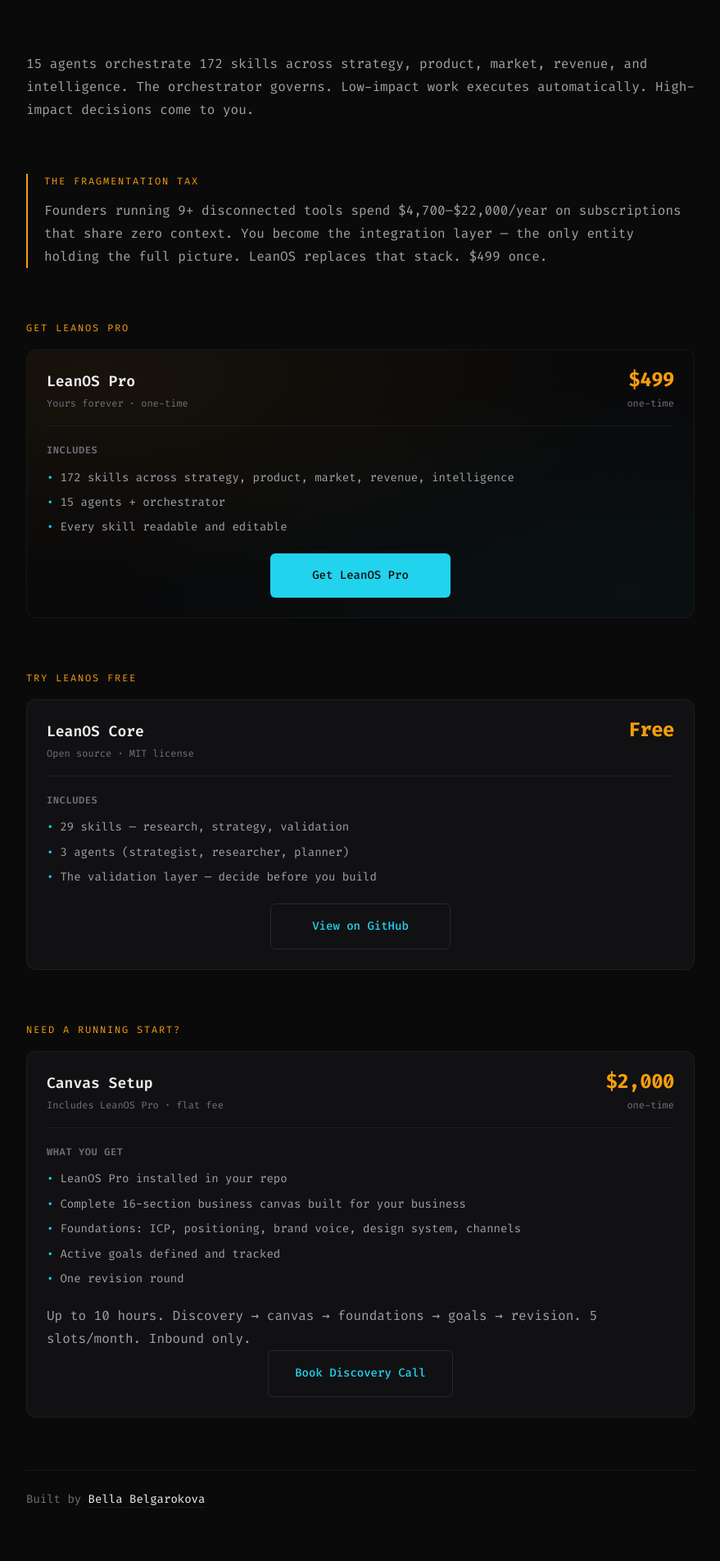
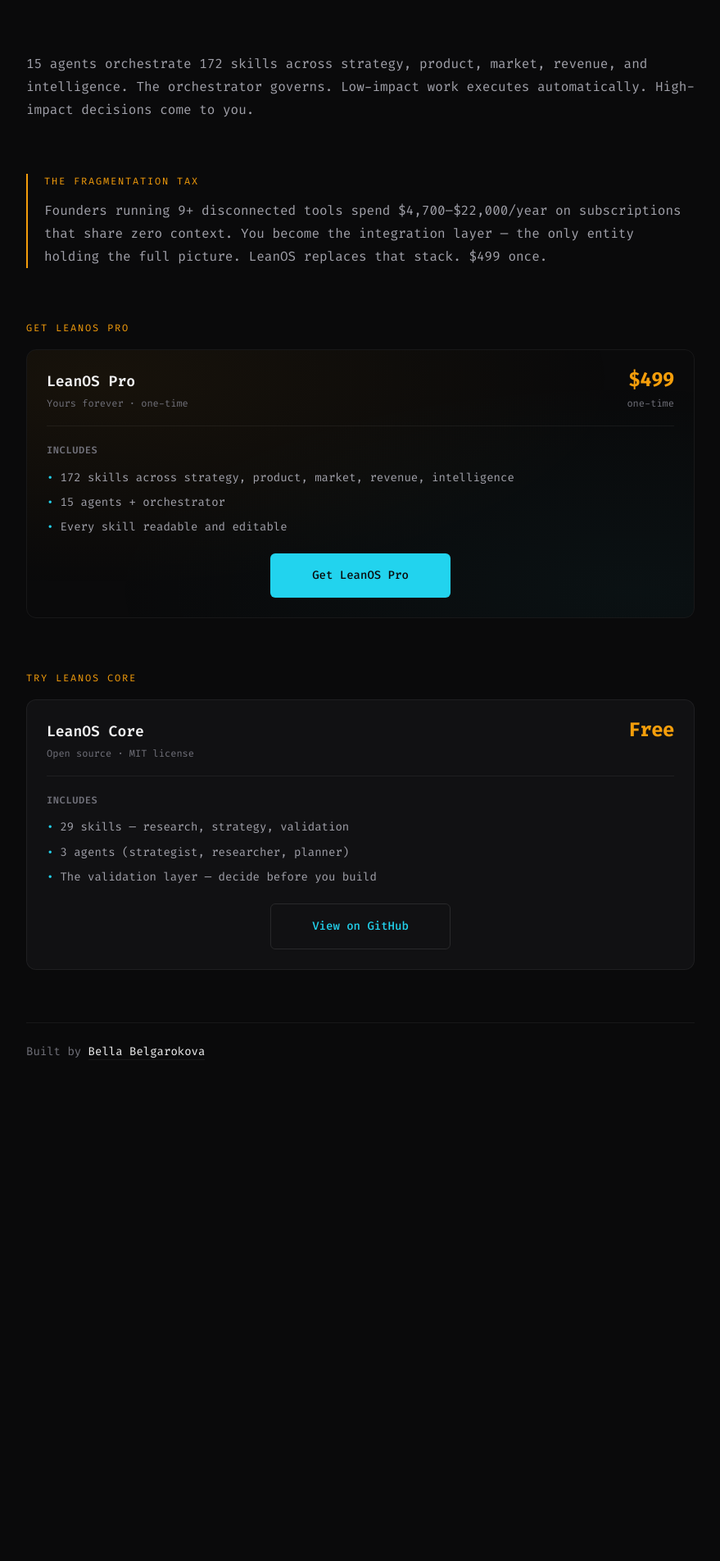
Before and after one commit to BellaBe/bellabe.github.io, a Jekyll site: the page built from leanos.html, in a window 1280 px wide. Shown: the part 1892-3796 px from the top of the page at 82% size, without its empty margins (200-1079 px from the left). Built offline with Jekyll 4.4.1, drawn with Linux system fonts in a browser that asks for light colours; after the commit the page ends 3250 px from its top, so only the background shows below that.

Commit message:
Consistency pass: width, Canvas Setup, CTO hours, text colour
Width: apply minimal-main--wide to services.html and writing.html
— all pages now use 880px container consistently

Canvas Setup: remove from leanos.html, canonical location is services.html
— was duplicated across both pages, single source now

Fractional CTO: add "Up to 30 hours/month. 1–2 clients maximum.
Month-to-month." capacity note — canvas specifies 30 hrs, it was
missing from the page

Text colour: .minimal-section p:not([class]) changed from
--color-text-primary (white) to --color-text-secondary (grey)
— services.html bare <p> elements now match leanos.html subtle-note
colour, pages are visually consistent

Co-Authored-By: Claude Opus 4.6 <noreply@anthropic.com>

```diff
--- a/assets/css/main.css
+++ b/assets/css/main.css
@@ -2063,7 +2063,7 @@ body.light .icon-sun { display: inline; }
 
 .minimal-section p:not([class]) {
   font-size: var(--font-size-base);
-  color: var(--color-text-primary);
+  color: var(--color-text-secondary);
   line-height: var(--line-height-relaxed);
 }
 
--- a/leanos.html
+++ b/leanos.html
@@ -131,7 +131,7 @@ minimal: true
 
   <!-- Get Free -->
   <div class="minimal-section minimal-section--label-only">
-    <div class="label">Try LeanOS Free</div>
+    <div class="label">Try LeanOS Core</div>
   </div>
   <div class="pricing-box pricing-box--secondary">
     <div class="pricing-header">
@@ -160,41 +160,6 @@ minimal: true
     <a href="https://github.com/BellaBe/lean-os" target="_blank" rel="noopener" class="btn-block btn-block--secondary">View on GitHub</a>
   </div>
 
-  <!-- Canvas Setup -->
-  <div class="minimal-section minimal-section--label-only">
-    <div class="label">Need a running start?</div>
-  </div>
-  <div class="pricing-box pricing-box--secondary">
-    <div class="pricing-header">
-      <div class="pricing-row">
-        <div class="pricing-title-row">
-          <span class="pricing-title">Canvas Setup</span>
-        </div>
-        <span class="price-amount">$2,000</span>
-      </div>
-      <div class="pricing-row">
-        <p class="pricing-subtitle">Includes LeanOS Pro · flat fee</p>
-        <span class="price-period">one-time</span>
-      </div>
-    </div>
-
-    <div class="pricing-divider"></div>
-
-    <div class="pricing-features">
-      <div class="pricing-features-label">What you get</div>
-      <ul class="pricing-features-list">
-        <li>LeanOS Pro installed in your repo</li>
-        <li>Complete 16-section business canvas built for your business</li>
-        <li>Foundations: ICP, positioning, brand voice, design system, channels</li>
-        <li>Active goals defined and tracked</li>
-        <li>One revision round</li>
-      </ul>
-    </div>
-
-    <p class="subtle-note">Up to 10 hours. Discovery → canvas → foundations → goals → revision. 5 slots/month. Inbound only.</p>
-    <a href="https://cal.com/bellabe/discovery-call" class="btn-block btn-block--secondary" target="_blank" rel="noopener">Book Discovery Call</a>
-  </div>
-
   <!-- Divider -->
   <div class="divider"></div>
 
--- a/services.html
+++ b/services.html
@@ -5,7 +5,7 @@ description: "Technical strategy for non-technical founders. Projects from $5k.
 minimal: true
 ---
 
-<div class="minimal-main">
+<div class="minimal-main minimal-main--wide">
   <!-- Top bar -->
   <div class="top-bar">
     <a href="{{ '/' | relative_url }}">← Home</a>
@@ -43,6 +43,7 @@ minimal: true
       <div class="label">Fractional CTO</div>
       <span class="service-price">$6,000/month</span>
     </div>
+    <p class="subtle-note">Up to 30 hours/month. 1–2 clients maximum. Month-to-month.</p>
   </div>
 
   <!-- For -->
--- a/writing.html
+++ b/writing.html
@@ -5,7 +5,7 @@ description: "Building in public. AI systems, technical leadership, founder less
 minimal: true
 ---
 
-<div class="minimal-main">
+<div class="minimal-main minimal-main--wide">
   <!-- Top bar -->
   <div class="top-bar">
     <a href="{{ '/' | relative_url }}">← Home</a>
```
